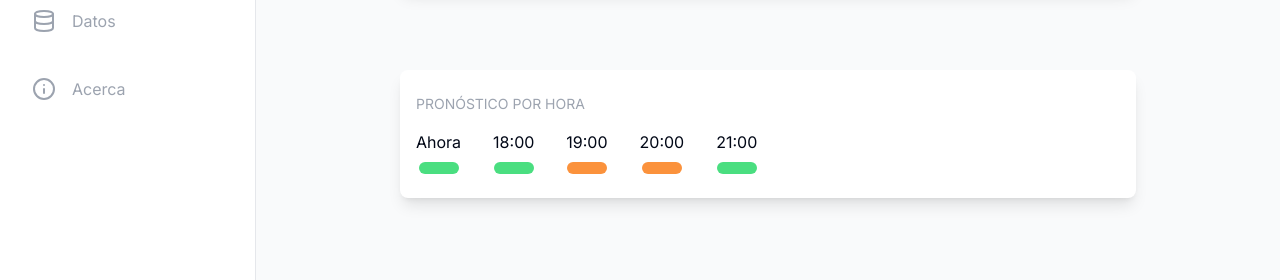
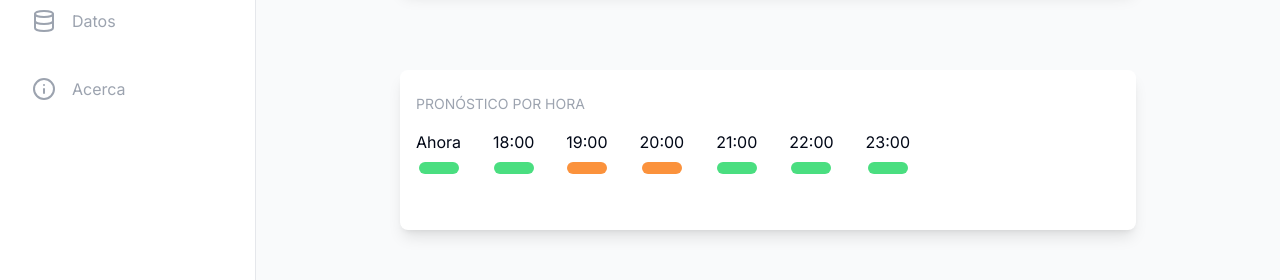
Before and after one commit to edgargutgzz/aireclaro, a Next.js app: page /prediccion in a window 1280 px wide. Shown: the part 302-582 px from the top of the page. Built offline with nearby package versions, Linux system fonts and the light colour scheme; no server answers; the database is empty; what @mapbox/mapbox-sdk would draw is missing.

Commit message:
refactor: Update Inicio page with additional hourly forecast data

```diff
--- a/app/prediccion/page.tsx
+++ b/app/prediccion/page.tsx
@@ -29,9 +29,9 @@ export default async function Inicio() {
       </div>
       {/* Pronostico por Hora */}
       <div className="flex flex-col">
-        <div className="flex flex-col space-y-2 overflow-x-auto rounded-lg bg-white px-4 py-5 text-left shadow-lg lg:space-y-4 lg:px-4 lg:py-6">
+        <div className="flex flex-col space-y-2 rounded-lg bg-white px-4 py-5 text-left shadow-lg lg:space-y-4 lg:px-4 lg:py-6">
           <div className="text-sm text-gray-400">PRONÓSTICO POR HORA</div>
-          <div className="flex space-x-8">
+          <div className="flex space-x-8 overflow-x-auto pb-8">
             <div className="flex flex-col items-center space-y-2">
               <div>Ahora</div>
               <div className="h-3 w-10 rounded-full bg-green-400"></div>
@@ -52,6 +52,14 @@ export default async function Inicio() {
               <div>21:00</div>
               <div className="h-3 w-10 rounded-full bg-green-400"></div>
             </div>
+            <div className="flex flex-col items-center space-y-2">
+              <div>22:00</div>
+              <div className="h-3 w-10 rounded-full bg-green-400"></div>
+            </div>
+            <div className="flex flex-col items-center space-y-2">
+              <div>23:00</div>
+              <div className="h-3 w-10 rounded-full bg-green-400"></div>
+            </div>
           </div>
         </div>
       </div>
```
